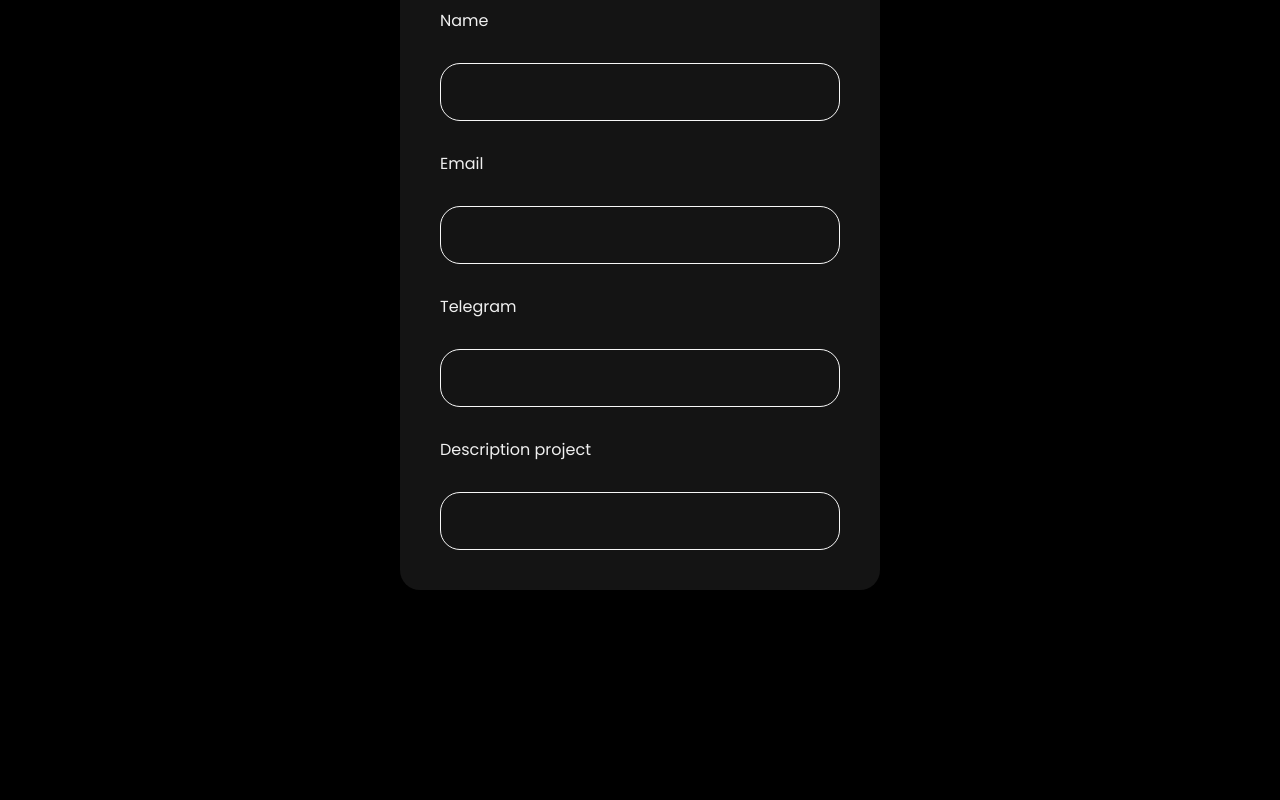
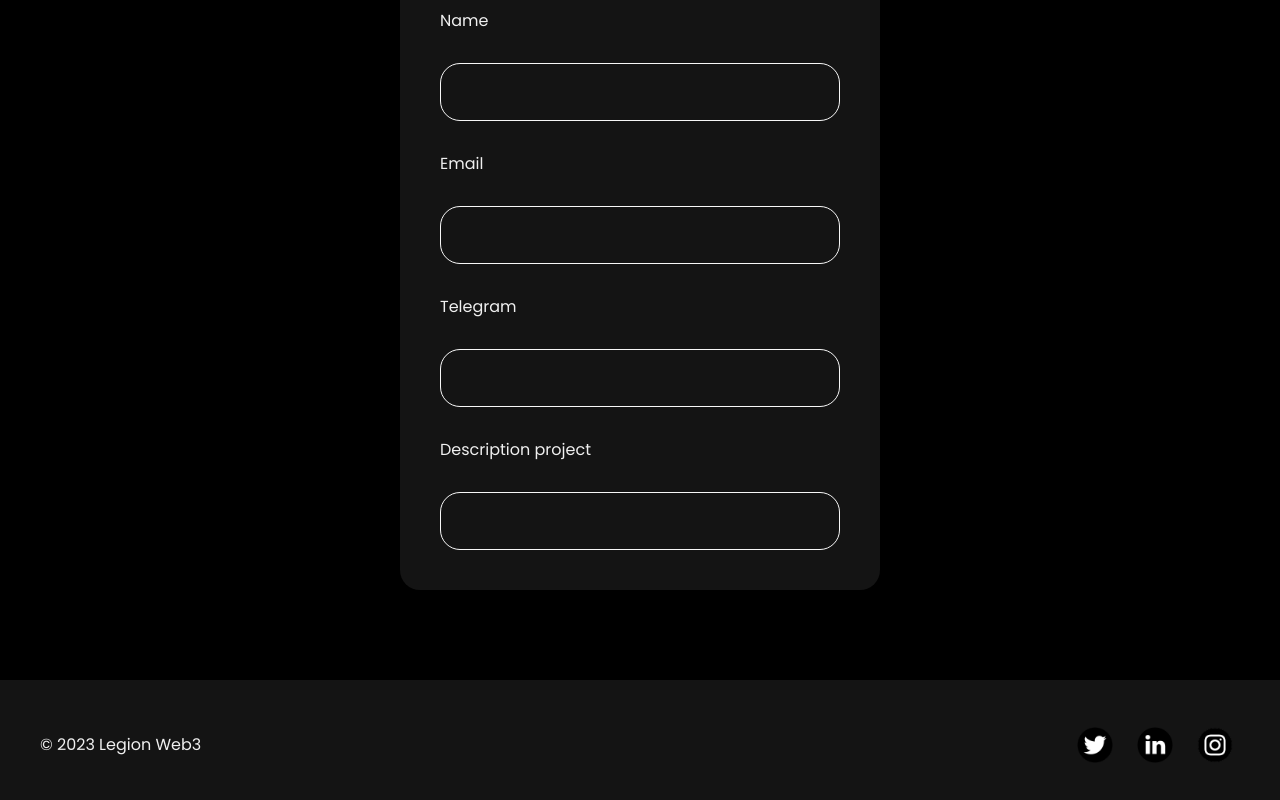
Before and after one commit to GustavoGJesus/legion-web3-front-end, a React (Create React App) app: page / in a window 1280 px wide. Shown: the part 1754-2554 px from the top of the page. Before the commit the page ends 2434 px from the top, so only its background shows below. Built offline with nearby package versions, Linux system fonts and the light colour scheme.

Commit message:
feat: create component footer

```diff
--- /dev/null
+++ b/src/components/footer/index.tsx
@@ -0,0 +1,33 @@
+import { ContainerSocialMedias, FooterContent, FooterWrapper } from "./styles";
+
+import TwitterIcon from '../../assets/twitter.png'
+import LinkedinIcon from "../../assets/linkedin.png";
+import InstagramIcon from "../../assets/instagram.png";
+
+export function Footer(){
+    return (
+      <FooterWrapper>
+        <FooterContent>
+          <p> © 2023 Legion Web3</p>
+
+          <ContainerSocialMedias>
+            <img
+              src={TwitterIcon}
+              alt="TwitterIcon"
+              style={{ width: "50px" }}
+            />
+            <img
+              src={LinkedinIcon}
+              alt="LinkedinIcon"
+              style={{ width: "50px" }}
+            />
+            <img
+              src={InstagramIcon}
+              alt="InstagramIcon"
+              style={{ width: "50px" }}
+            />
+          </ContainerSocialMedias>
+        </FooterContent>
+      </FooterWrapper>
+    );
+}
--- /dev/null
+++ b/src/components/footer/styles.ts
@@ -0,0 +1,28 @@
+import styled from "styled-components";
+
+export const FooterWrapper = styled.div`
+  /* height: 80px; */
+  background: #141414;
+  padding: 40px;
+  align-items: center;
+  justify-content: center;
+`;
+
+export const FooterContent = styled.div`
+  width: 100%;
+  display: flex;
+  flex-direction: row;
+  align-items: center;
+  justify-content: space-between;
+
+  @media (max-width: 600px) {
+    flex-direction: column-reverse;
+    gap: 15px;
+  }
+`;
+
+export const ContainerSocialMedias = styled.div`
+  display: flex;
+  flex-direction: row;
+  gap: 10px;
+`;
--- a/src/pages/home/index.tsx
+++ b/src/pages/home/index.tsx
@@ -1,3 +1,4 @@
+import { Footer } from "../../components/footer";
 import { Header } from "../../components/header";
 import { Main } from "../../components/main";
 
@@ -6,6 +7,7 @@ export function Home() {
         <>
             <Header />
             <Main />
+            <Footer />
         </>
     )
 }
```
